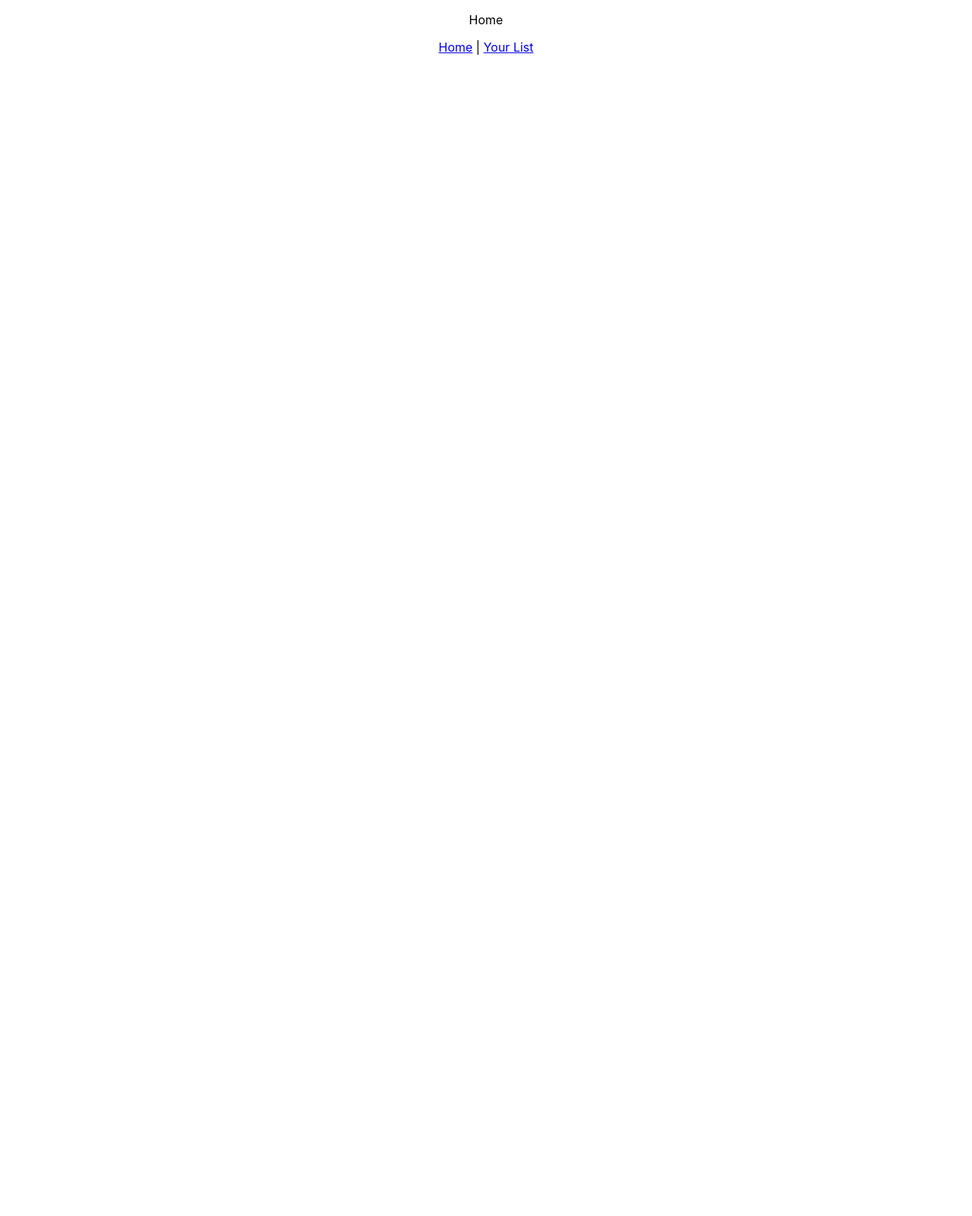
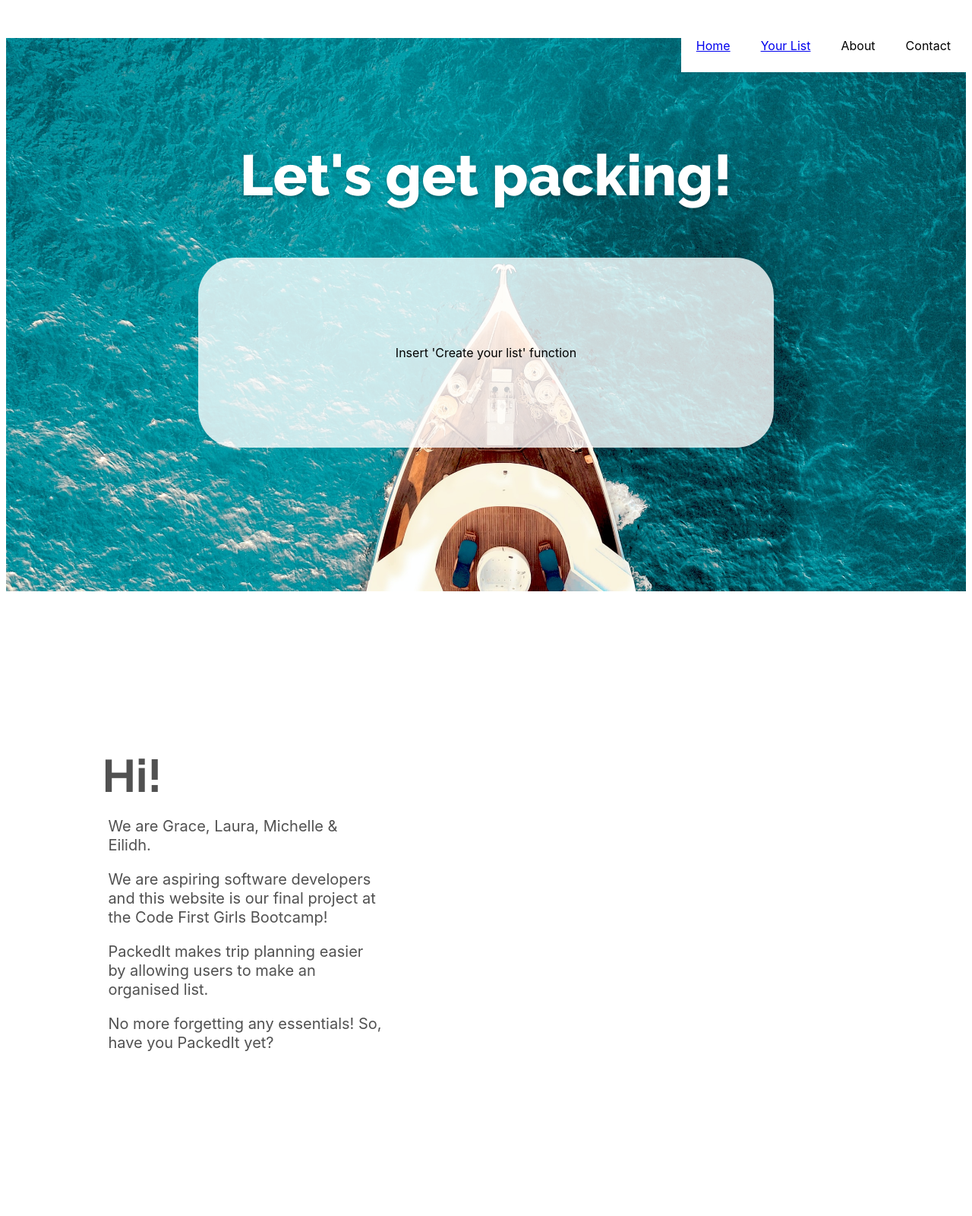
Before and after one commit to EQCodes/cfg-groupproject, a React app in the folder packedit/: page / in a window 1280 px wide. Shown: the top 1600 px of the page at 76% size. Before the commit the page ends 800 px from the top, so only its background shows below. Built offline with nearby package versions, Linux system fonts and the light colour scheme.

Commit message:
home page
most css of home page, creation of navbar.js & card.css

```diff
--- a/packedit/package.json
+++ b/packedit/package.json
@@ -6,11 +6,15 @@
     "@testing-library/jest-dom": "^5.16.4",
     "@testing-library/react": "^13.2.0",
     "@testing-library/user-event": "^13.5.0",
+    "bootstrap": "^5.1.3",
     "react": "^18.1.0",
+    "react-bootstrap": "^2.3.1",
     "react-dom": "^18.1.0",
     "react-router-dom": "^6.3.0",
     "react-scripts": "5.0.1",
+    "styled-components": "^5.3.5",
     "typeface-nunito": "^1.1.13",
+    "typeface-raleway": "^1.1.13",
     "web-vitals": "^2.1.4"
   },
   "scripts": {
--- a/packedit/public/index.html
+++ b/packedit/public/index.html
@@ -25,6 +25,13 @@
       Learn how to configure a non-root public URL by running `npm run build`.
     -->
     <title>React App</title>
+    <!-- Including Font Awesome -->
+    <link
+      rel="stylesheet"
+      href="https://use.fontawesome.com/releases/v5.7.2/css/all.css"
+      integrity="sha384-fnmOCqbTlWIlj8LyTjo7mOUStjsKC4pOpQbqyi7RrhN7udi9RwhKkMHpvLbHG9Sr"
+      crossorigin="anonymous"
+    />
   </head>
   <body>
     <noscript>You need to enable JavaScript to run this app.</noscript>
--- /dev/null
+++ b/packedit/src/components/Card.js
@@ -0,0 +1,7 @@
+import React from "react";
+import "../../../styles/CreateYourList.css";
+
+function Card(props) {
+  const classes = "card " + props.className;
+  return <div className={classes}>{props.children}</div>;
+}
--- a/packedit/src/components/NavBar.js
+++ b/packedit/src/components/NavBar.js
@@ -0,0 +1,22 @@
+import React from "react";
+import { Link } from "react-router-dom";
+import "../styles/NavBar.css";
+
+function NavBar() {
+  return (
+    <div>
+      <ul class="ul">
+        <li>Contact</li>
+        <li>About</li>
+        <li>
+          <Link to="/your-list">Your List</Link>
+        </li>
+        <li>
+          <Link to="/">Home</Link>
+        </li>
+      </ul>
+    </div>
+  );
+}
+
+export default NavBar;
--- a/packedit/src/components/pages/Home/About.js
+++ b/packedit/src/components/pages/Home/About.js
@@ -0,0 +1,28 @@
+import React from "react";
+import "../../../styles/Home.css";
+
+const About = () => {
+  return (
+    <div>
+      <div class="about-head-text">
+        <h2>Hi!</h2>
+      </div>
+      <div class="about-body-text">
+        <body>
+          <p>We are Grace, Laura, Michelle & Eilidh.</p>
+          <p>
+            We are aspiring software developers and this website is our final
+            project at the Code First Girls Bootcamp!
+          </p>
+          <p>
+            PackedIt makes trip planning easier by allowing users to make an
+            organised list.
+          </p>
+          <p>No more forgetting any essentials! So, have you PackedIt yet?</p>
+        </body>
+      </div>
+    </div>
+  );
+};
+
+export default About;
--- a/packedit/src/components/pages/Home/Contact.js
+++ b/packedit/src/components/pages/Home/Contact.js
@@ -0,0 +1,23 @@
+import React from "react";
+import "../../../styles/Home.css";
+
+const Contact = () => {
+  return (
+    <div class="contact-bg">
+      <div class="contact-header-text">
+        <h2>Get in touch.</h2>
+      </div>
+      <div class="contact-body-text">
+        <body>
+          <p>
+            If you have any questions about the project or would just like to
+            have a chat, feel free to send us a message at:
+          </p>
+          <p>packeditteam@gmail.com</p>
+        </body>
+      </div>
+    </div>
+  );
+};
+
+export default Contact;
--- a/packedit/src/components/pages/Home/CreateYourList.js
+++ b/packedit/src/components/pages/Home/CreateYourList.js
@@ -0,0 +1,5 @@
+import React from "react";
+
+function CreateYourList(props) {}
+
+export default CreateYourList;
--- a/packedit/src/components/pages/Home/Home.js
+++ b/packedit/src/components/pages/Home/Home.js
@@ -2,14 +2,25 @@ import React from "react";
 import { useState, useEffect } from "react";
 import { Link } from "react-router-dom";
 import "../../../styles/styles.css";
+import "../../../styles/Home.css";
+import NavBar from "../../NavBar";
+import "../../../styles/Card.css";
+import { Card } from "react-bootstrap";
+import About from "./About";
+import Contact from "./Contact";
 
 const Home = () => {
   return (
-    <div class="app">
-      <p>Home</p>
-      <nav>
-        <Link to="/">Home</Link> | <Link to="/your-list">Your List</Link>
-      </nav>
+    <div>
+      <NavBar />
+      <div class="home-bg">
+        <div class="outer-card">
+          <h1 class="start-text">Let's get packing!</h1>
+          <Card class="card"> Insert 'Create your list' function </Card>
+        </div>
+      </div>
+      <About />
+      <Contact />
     </div>
   );
 };
--- a/packedit/src/components/pages/Your List/YourList.js
+++ b/packedit/src/components/pages/Your List/YourList.js
@@ -5,9 +5,9 @@ import { Link } from "react-router-dom";
 const YourList = () => {
   return (
     <div class="app">
-      <p>List</p>
       <nav>
-        <Link to="/">Home</Link> | <Link to="/your-list">Your List</Link>
+        <Link to="/">Home</Link>
+        <Link to="/your-list">Your List</Link>
       </nav>
     </div>
   );
--- a/packedit/src/index.js
+++ b/packedit/src/index.js
@@ -5,6 +5,7 @@ import Home from "./components/pages/Home/Home";
 import NotFound from "./components/pages/NotFound/NotFound";
 import YourList from "./components/pages/Your List/YourList";
 import "./styles/styles.css";
+import bootstrap from "bootstrap";
 
 const root = ReactDOM.createRoot(document.getElementById("root"));
 root.render(
--- /dev/null
+++ b/packedit/src/styles/Card.css
@@ -0,0 +1,14 @@
+.card {
+  background: rgba(255, 255, 255, 0.8);
+  border-radius: 50px;
+  height: 250px;
+  display: flex;
+  align-items: center;
+  justify-content: center;
+}
+
+.outer-card {
+  padding: 0% 20% 15% 20%;
+  align-items: center;
+  justify-content: center;
+}
--- a/packedit/src/styles/Home.css
+++ b/packedit/src/styles/Home.css
@@ -0,0 +1,67 @@
+.home-bg {
+  background: url(../styles/Images/Photos/mohamed-masaau-nfF5-G6cFwY-unsplash.jpg);
+  height: 100%;
+  background-position: center;
+  background-repeat: no-repeat;
+  background-size: cover;
+}
+
+.start-text {
+  padding-top: 16%;
+  font-family: "Raleway";
+  font-style: normal;
+  font-weight: 800;
+  font-size: 75px;
+  line-height: 117px;
+  text-align: center;
+  color: white;
+  text-shadow: 0px 4px 4px rgba(0, 0, 0, 0.25);
+}
+
+.about-head-text {
+  font-family: "Raleway";
+  font-style: normal;
+  font-weight: bold;
+  font-size: 40px;
+  line-height: 7px;
+  padding: 15% 0% 0% 10%;
+  color: #515151;
+}
+
+.about-body-text {
+  font-family: "Nunito";
+  font-style: normal;
+  font-weight: 400;
+  font-size: 20px;
+  line-height: 25px;
+  padding: 0% 60% 19% 10%;
+  color: #515151;
+}
+
+.contact-bg {
+  background: url(../styles/Images/Photos/philipp-kammerer-6Mxb_mZ_Q8E-unsplash.jpg);
+  height: 100%;
+  background-position: center;
+  background-repeat: no-repeat;
+  background-size: cover;
+}
+
+.contact-header-text {
+  font-family: "Raleway";
+  font-style: normal;
+  font-weight: bold;
+  font-size: 40px;
+  line-height: 7px;
+  padding: 20% 0% 0% 7%;
+  color: white;
+}
+
+.contact-body-text {
+  font-family: "Nunito";
+  font-style: normal;
+  font-weight: 400;
+  font-size: 20px;
+  line-height: 25px;
+  padding: 0% 60% 20% 7%;
+  color: white;
+}
--- a/packedit/src/styles/NavBar.css
+++ b/packedit/src/styles/NavBar.css
@@ -0,0 +1,6 @@
+.ul li {
+  list-style: none;
+  float: right;
+  padding: 0px 20px 25px;
+  background-color: white;
+}
--- a/packedit/src/styles/styles.css
+++ b/packedit/src/styles/styles.css
@@ -1,12 +1,9 @@
 @import "typeface-nunito";
+@import "typeface-raleway";
 
 body {
-  font-family: -apple-system, BlinkMacSystemFont, "typeface-nunito", "Nunito",
-    "Raleway", "Roboto";
+  font-family: -apple-system, BlinkMacSystemFont, "typeface-nunito",
+    "typeface-raleway", "Nunito", "Raleway", "Roboto";
   -webkit-font-smoothing: antialiased;
   -moz-osx-font-smoothing: grayscale;
 }
-
-.app {
-  text-align: center;
-}
```
Also changed, not shown: packedit/src/styles/CreateYourList.css (added), packedit/src/styles/Images/Logos/Green-graphic-only.png (renamed from packedit/src/styles/Images/Logos/Green graphic only.png), packedit/src/styles/Images/Photos/mohamed-masaau-nfF5-G6cFwY-unsplash.jpg (added), 1 other file.
